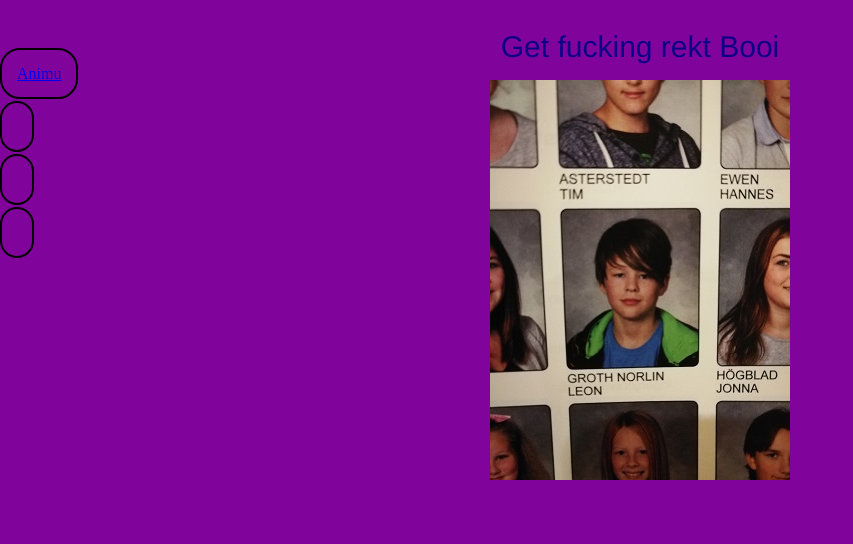
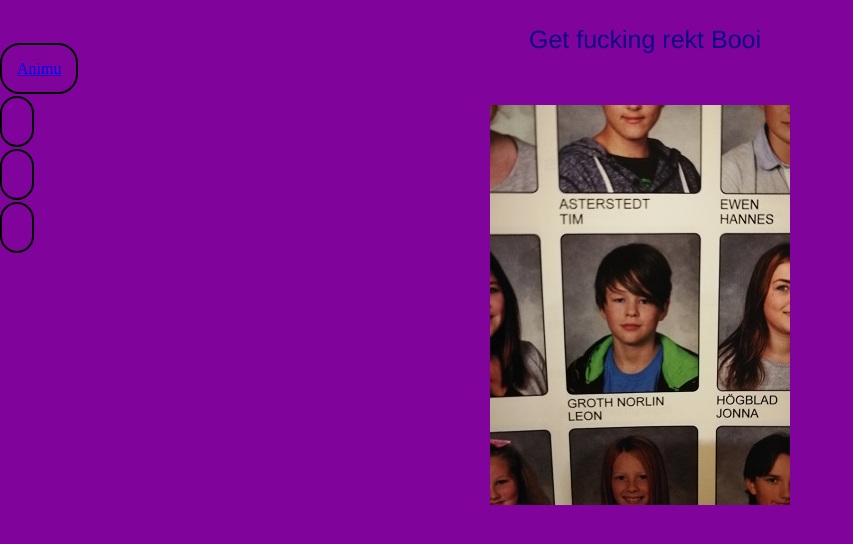
Before and after one commit to silverfluffy/memed, a plain HTML site: page index.html in a window 1280 px wide. Shown: the whole page, without its empty margins (0-853 px from the left). Drawn offline with Linux system fonts and the light colour scheme.

Commit message:
13rqewf2
ewr

```diff
--- a/stylesheet.css
+++ b/stylesheet.css
@@ -18,7 +18,6 @@ body {
 #sidebar {
 	width: 150px;
 	height: 900px;
-	background-color: #80049B;
 	float: left;
 }
 
@@ -30,10 +29,10 @@ body {
 }
 
 #txt {
-	width: 900px;
-	height: 50px;
+	width: 1000px;
+	height: 80px;
 	font-family: Gotham, "Helvetica Neue", Helvetica, Arial, "sans-serif";
-	font-size: 30px;
+	font-size: 25px;
 	font: bold;
 	color: #0D0086;
 	text-align: center;
```
